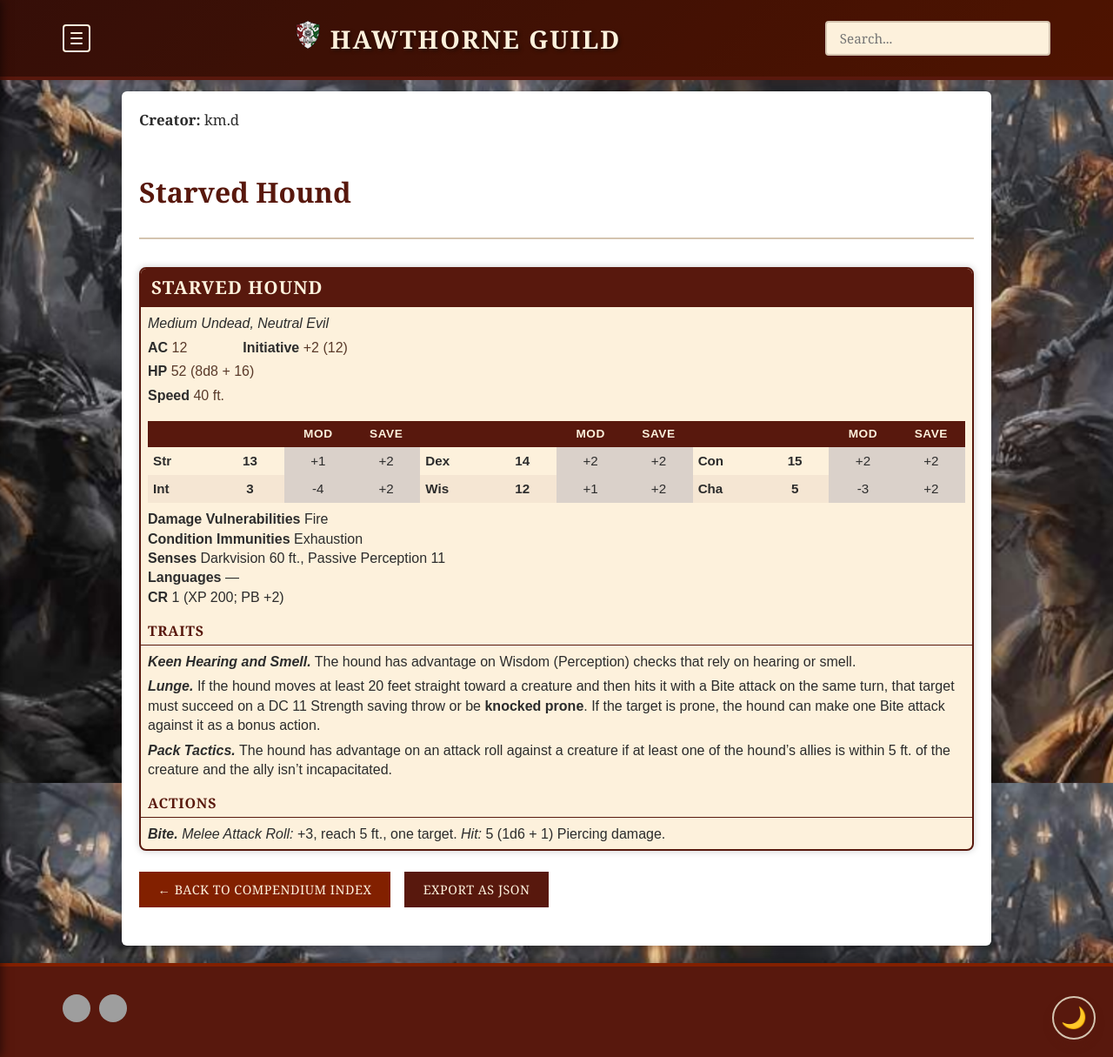
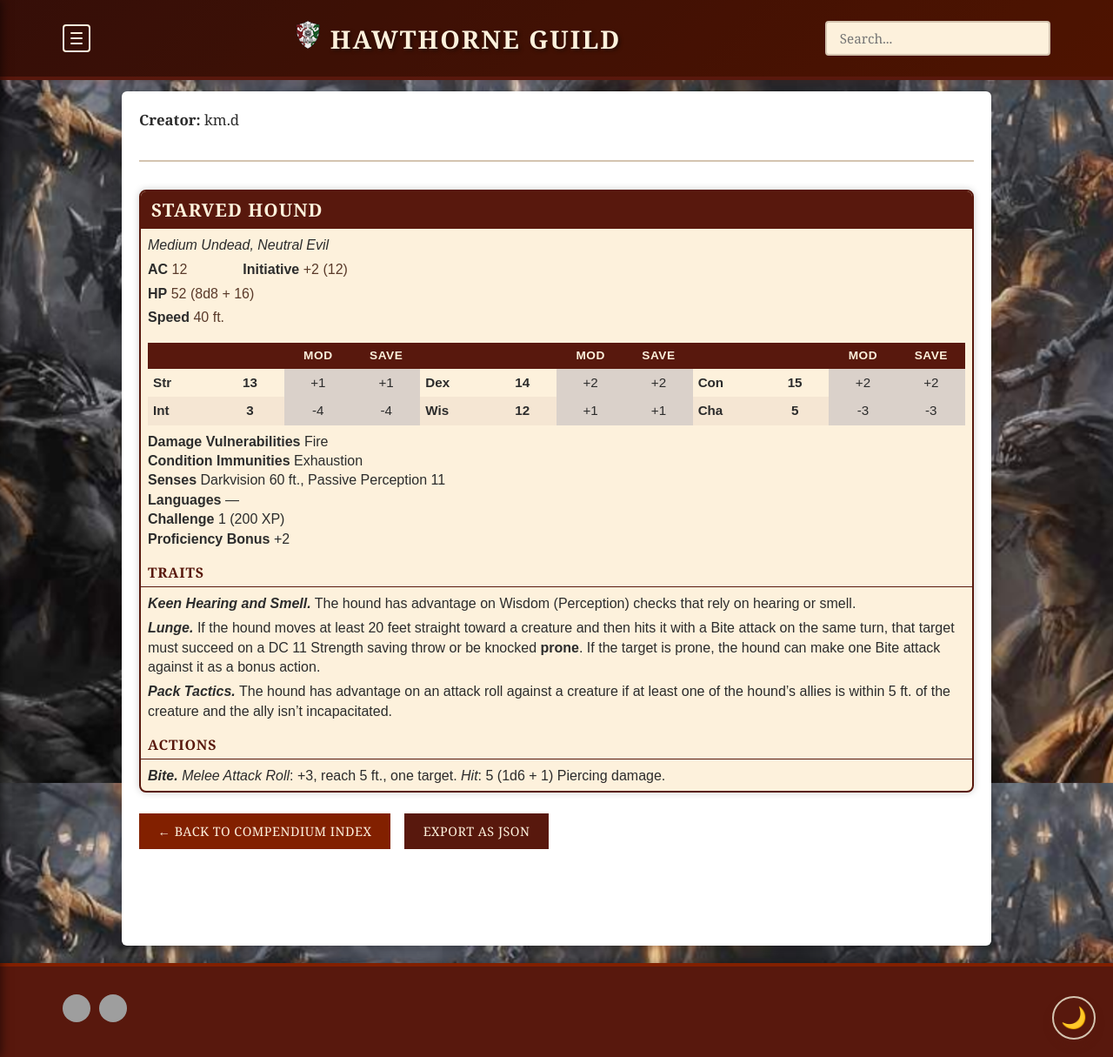
Before and after one commit to coconutswallow/Guides, a Jekyll site: the page built from _monsters/starved-hound.md, in a window 1280 px wide and 1215 px high. Shown: the whole window at 87% size. Built offline with Jekyll 4.4.1, drawn with Linux system fonts in a browser that asks for light colours; comment, search, counter and statistics services are not loaded; grey boxes are pictures that could not be loaded.

Commit message:
Update starved-hound.md

```diff
--- a/_monsters/starved-hound.md
+++ b/_monsters/starved-hound.md
@@ -2,42 +2,43 @@
 layout: statblock
 title: Starved Hound
 cr: 1
+size: Medium
 type: Undead
-size: Medium
 alignment: Neutral Evil
 category: 2014 Fair Game
 creator: km.d
 ---
 
-## Starved Hound
-
-
-
 ___
 > ## Starved Hound
 > *Medium Undead, Neutral Evil*
 >
-> **AC** 12 **HP** 52 (8d8 + 16) **Speed** 40 ft. **Initiative** +2 (12)
+> **AC** 12
+> **HP** 52 (8d8 + 16)
+> **Speed** 40 ft.
+> **Initiative** +2 (12)
 >
 > |     |     | MOD | SAVE |     |     | MOD | SAVE |     |     | MOD | SAVE |
 > |:--- |:---:|:---:|:----:|:--- |:---:|:---:|:----:|:--- |:---:|:---:|:----:|
-> | **Str** | 13 | +1 | +2 | **Dex** | 14 | +2 | +2 | **Con** | 15 | +2 | +2 |
-> | **Int** | 3 | -4 | +2 | **Wis** | 12 | +1 | +2 | **Cha** | 5 | -3 | +2 |
+> | **Str** | 13 | +1 | +1 | **Dex** | 14 | +2 | +2 | **Con** | 15 | +2 | +2 |
+> | **Int** | 3 | -4 | -4 | **Wis** | 12 | +1 | +1 | **Cha** | 5 | -3 | -3 |
 >
 > **Damage Vulnerabilities** Fire
 > **Condition Immunities** Exhaustion
 > **Senses** Darkvision 60 ft., Passive Perception 11
 > **Languages** ---
-> **CR** 1 (XP 200; PB +2)
+> **Challenge** 1 (200 XP)
+> **Proficiency Bonus** +2
 >
 > ### Traits
 >
 > ***Keen Hearing and Smell.*** The hound has advantage on Wisdom (Perception) checks that rely on hearing or smell.
 >
-> ***Lunge.*** If the hound moves at least 20 feet straight toward a creature and then hits it with a Bite attack on the same turn, that target must succeed on a DC 11 Strength saving throw or be **knocked prone**. If the target is prone, the hound can make one Bite attack against it as a bonus action.
+> ***Lunge.*** If the hound moves at least 20 feet straight toward a creature and then hits it with a Bite attack on the same turn, that target must succeed on a DC 11 Strength saving throw or be knocked **prone**. If the target is prone, the hound can make one Bite attack against it as a bonus action.
 >
-> ***Pack Tactics.*** The hound has advantage on an attack roll against a creature if at least one of the hound's allies is within 5 ft. of the creature and the ally isn't incapacitated.
+> ***Pack Tactics.*** The hound has advantage on an attack roll against a creature if at least one of the hound’s allies is within 5 ft. of the creature and the ally isn’t incapacitated.
 >
 > ### Actions
 >
-> ***Bite.*** *Melee Attack Roll:* +3, reach 5 ft., one target. *Hit:* 5 (1d6 + 1) Piercing damage.
+> ***Bite.*** *Melee Attack Roll*: +3, reach 5 ft., one target. *Hit*: 5 (1d6 + 1) Piercing damage.
+>
```
